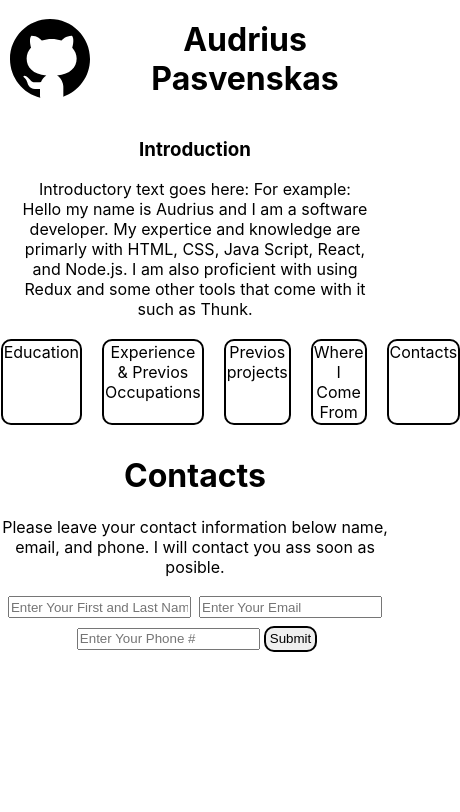
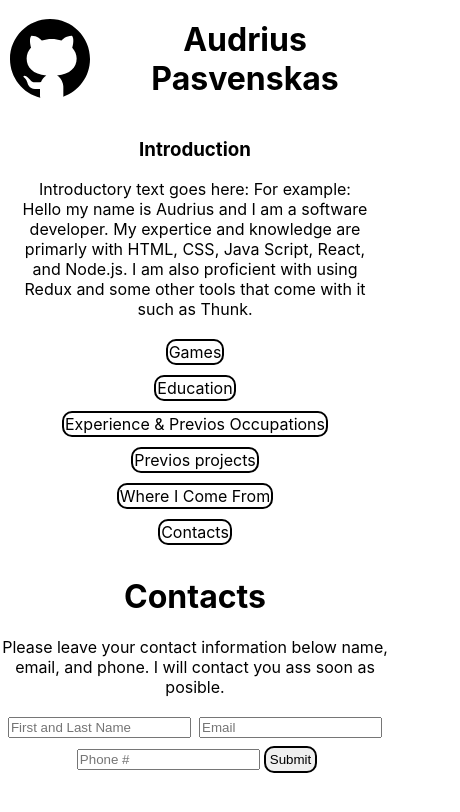
Before and after one commit to apasvenskas/APasvenskas-Website, a React (Create React App) app: page /contacts in a window 390 px wide. Shown: the top 812 px of the page, 460 px wide, since content can reach past the window. Built offline with nearby package versions, Linux system fonts and the light colour scheme.

Commit message:
contacts functionality updated

```diff
--- a/src/App/App.css
+++ b/src/App/App.css
@@ -152,6 +152,16 @@ nav a:hover {
   background-color: #b2beb5;
  }
 
+ @media screen and (max-width: 700px) {
+  .nav {
+    flex-direction: column;
+    align-items: center;
+  }
+  .nav a:not(:last-child) {
+    margin-bottom: 10px;
+  }
+}
+
 @keyframes App-logo-spin {
   from {
     transform: rotate(0deg);
--- a/src/App/App.js
+++ b/src/App/App.js
@@ -39,9 +39,9 @@ function App() {
               such as Thunk.
             </p>
           </div>
-          <nav>
-            <NavLink id="home" to="/home">
-              Home
+          <nav className="nav">
+            <NavLink id="games" to="/home">
+              Games
             </NavLink>
             <NavLink id="education" to="/education">
               Education
--- a/src/components/contacts.js
+++ b/src/components/contacts.js
@@ -5,6 +5,7 @@ function Contacts(){
   const [name, setName] = useState('')
   const [email, setEmail] = useState('')
   const [phone, setPhone] = useState('')
+  const [status, setStatus] = useState('')
 
   const handleNameChange = e => {
     setName(e.target.value)
@@ -29,9 +30,14 @@ function Contacts(){
     axios.post('http://localhost:3001/contacts', newContact)
       .then(res => {
         console.log('second', res.data)
+        setStatus('success')
+        setName('')
+        setEmail('')
+        setPhone('')
       })
       .catch(err => {
         console.error(err)
+        setStatus('error')
       })
   }
   return(
@@ -46,24 +52,28 @@ function Contacts(){
         type="text"
         name="name"
         value={name}
-        placeholder="Enter Your First and Last Name"
+        placeholder="First and Last Name"
         onChange={handleNameChange}
+        required
       />
       <input
         type="text"
         name="email"
         value={email}
-        placeholder="Enter Your Email"
+        placeholder="Email"
         onChange={handleEmailChange}
+        required
       />
       <input
         type="text"
         name="phone"
         value={phone}
-        placeholder="Enter Your Phone #"
+        placeholder="Phone #"
         onChange={handlePhoneChange}
       />
       <button className="submit" type="submit">Submit</button>
+      {status === 'success' && <p style={{color: 'green'}}>Your contacts have been added, I will contact you as soon posible.</p>}
+      {status === 'error' && <p style={{color: 'red'}}>Somthing went wrong!!</p>}
     </form>
   )
 }
```
Also changed, not shown: src/router.js (deleted, +0 -60 lines), 1 other file (tests, documents, lock files or other folders).
